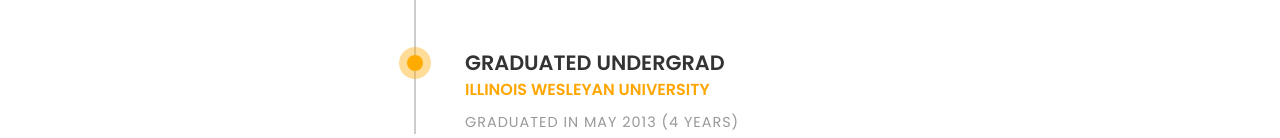
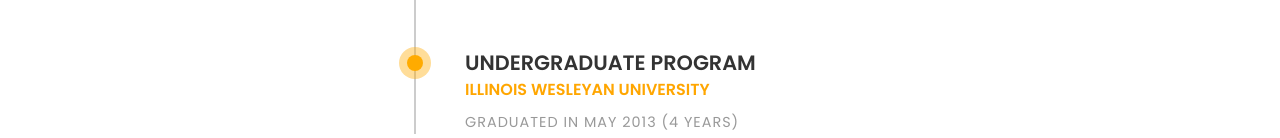
Before and after one commit to zachtjohnson01/personalPortfolio, a plain HTML site: page index.html in a window 1280 px wide. Shown: the part 3698-3836 px from the top of the page. Drawn offline with Linux system fonts and the light colour scheme; files whose address does not match are found by name.

Commit message:
education description update

```diff
--- a/index.html
+++ b/index.html
@@ -348,7 +348,7 @@
 						</div><!-- education -->
 
 						<div class="education margin-b-50">
-							<h4><b>GRADUATED UNDERGRAD</b></h4>
+							<h4><b>UNDERGRADUATE PROGRAM</b></h4>
 							<h5 class="font-yellow"><b>ILLINOIS WESLEYAN UNIVERSITY</b></h5>
 							<h6 class="font-lite-black margin-t-10">GRADUATED IN MAY 2013 (4 YEARS)</h6>
 							<!-- <p class="margin-tb-30">Duis non volutpat arcu, eu mollis tellus. Sed finibus aliquam neque sit amet sodales.
```
Also changed, not shown: 1 other file.
